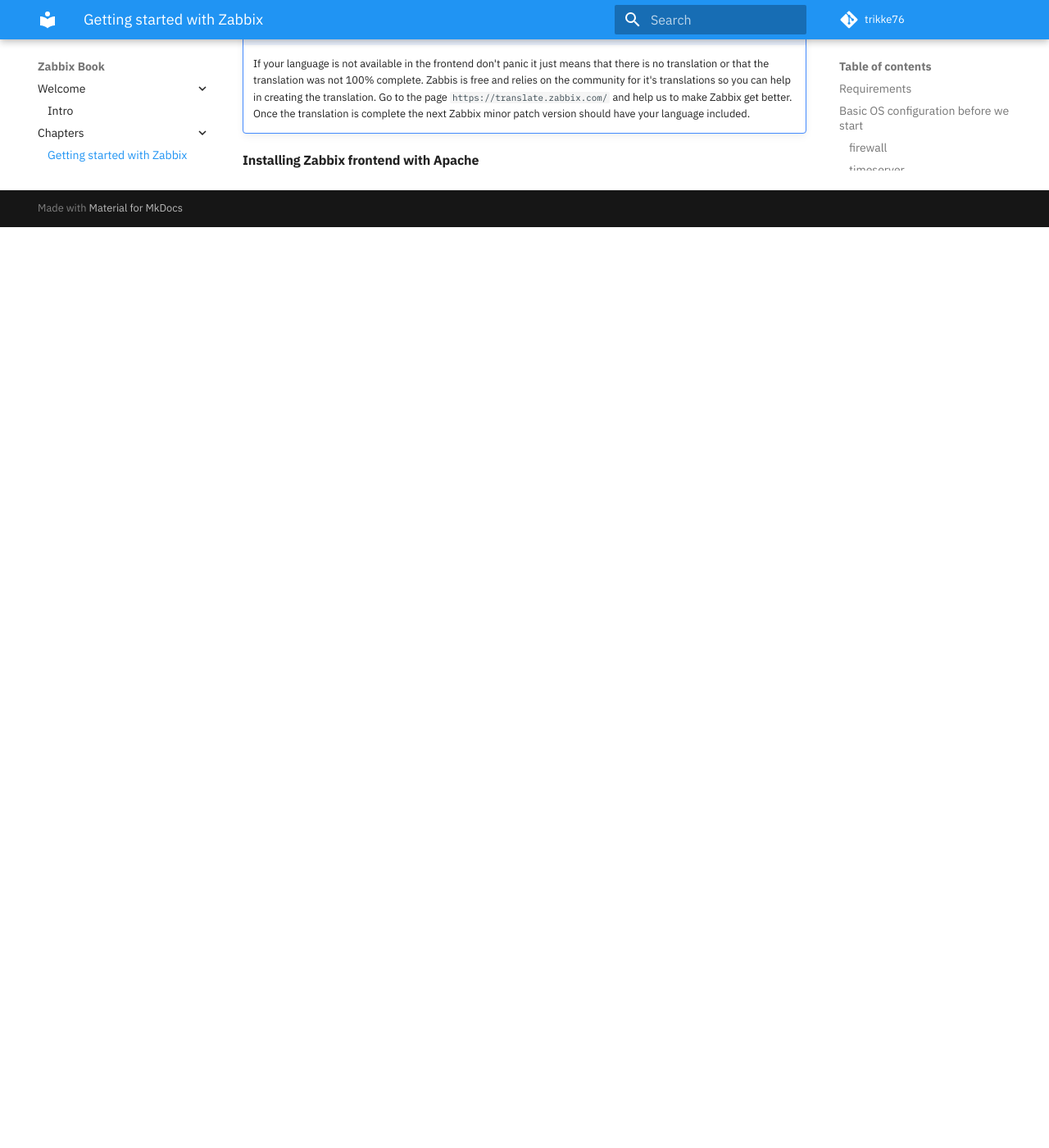
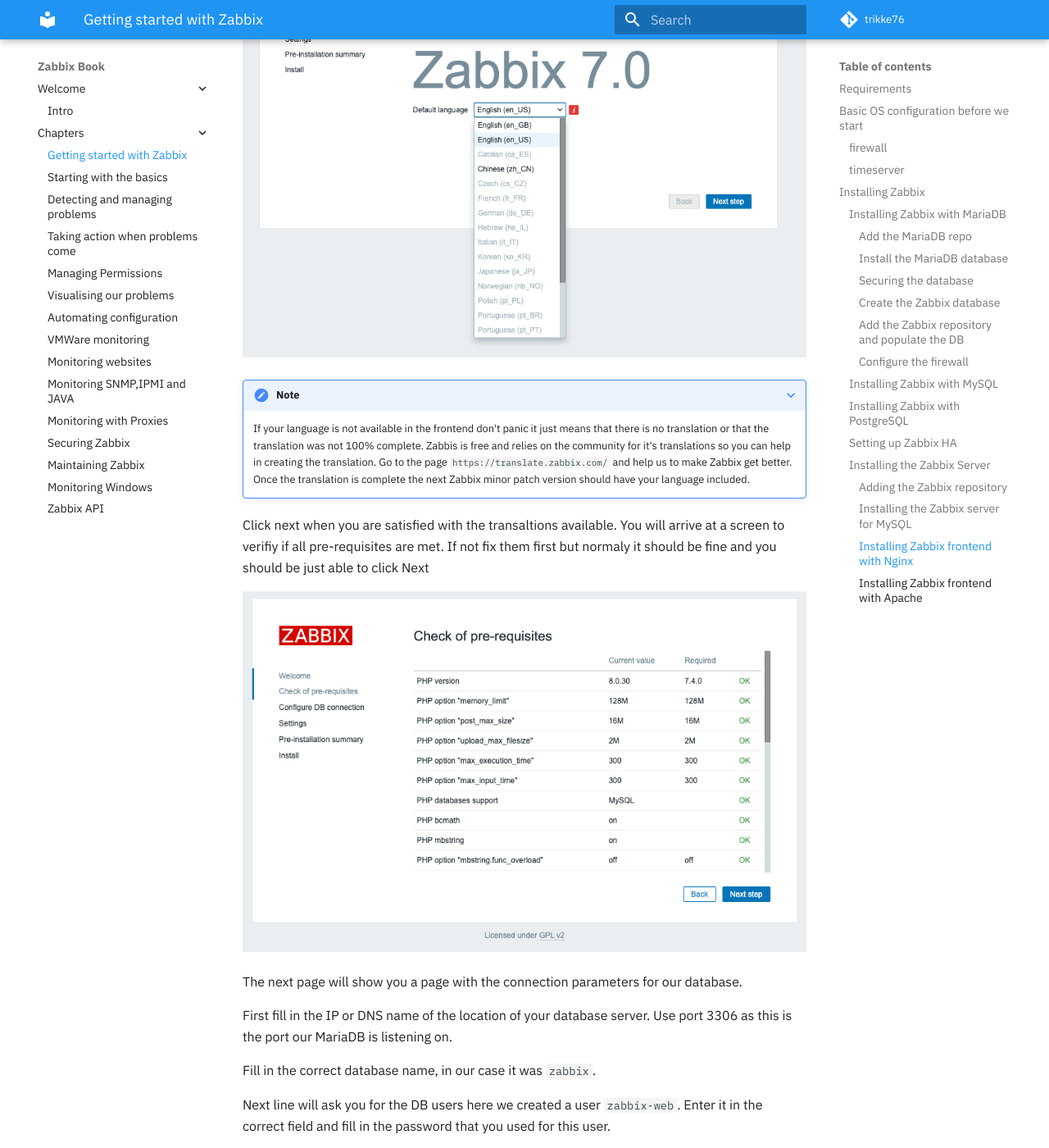
Before and after one commit to Trikke76/Zabbix-Book, an MkDocs documentation site: the page built from docs/01-Getting started with Zabbix.md, in a window 1280 px wide and 1400 px high, scrolled down 20773 px. Shown: the whole window at 82% size. Built offline with MkDocs 1.6.1 and Material for MkDocs 9.7.7, drawn with Linux system fonts in a browser that asks for light colours; comment, search, counter and statistics services are not loaded; before the commit the page ends 21050 px from its top, so only the background shows below that; some of the changed text lies outside the part shown.

````diff
--- a/docs/01-Getting started with Zabbix.md
+++ b/docs/01-Getting started with Zabbix.md
@@ -876,12 +876,43 @@ The command returns us 2 lines but as we have seen that the code was zh_CN we on
 
 When we return now to our frontend we are able to select the Chinese language.
 
+![Zabbix Welcome page](CH01/zabbix-locales-chinese.png)
+
 ???+ Note
     If your language is not available in the frontend don't panic it just means that there is no translation or that the translation was not 100% complete. Zabbis is free and relies on the community for it's translations so you can help in creating the translation. Go to the page ```https://translate.zabbix.com/``` and help us to make Zabbix get better. Once the translation is complete the next Zabbix minor patch version should have your language included.
 
+Click next when you are satisfied with the transaltions available. You will arrive at a screen to verifiy if all pre-requisites are met. If not fix them first but normaly it should be fine and you should be just able to click Next
+
+![Zabbix Welcome page](CH01/pre-requisites.png)
+
+The next page will show you a page with the connection parameters for our database.
+
+First fill in the IP or DNS name of the location of your database server. Use port 3306 as this is the port our MariaDB is listening on.
+
+Fill in the correct  database name, in our case it was ```zabbix```.
+
+Next line will ask you for the DB users here we created a user ```zabbix-web```. Enter it in the correct field and fill in the password that you used for this user.
+
+Make sure the option ```Database TLS encryption``` is not selected and press ```Next step```.
+
+![Zabbix Welcome page](CH01/db-connection.png)
+
+We are almost there. The only thing that rests us to do is give our instance a name, select our timezone and select a default time we like to use.
+
+![Zabbix Welcome page](CH01/zabbix-summary.png)
+
+Press ```Next step``` again you will see a page that tells you that the configuration is successful.
+Press Finish to end the configuration.
 
 
+![Zabbix Welcome page](CH01/zabbix-succcess.png)
 
+We are now ready to login :
+
+![Zabbix Welcome page](CH01/zabbix-login.png)
+
+Login : Admin
+Password : zabbix
 
 
 #### Installing Zabbix frontend with Apache
````
Also changed, not shown: docs/CH01/db-connection.png (added), docs/CH01/pre-requisites.png (added), docs/CH01/zabbix-locales-chinese.png (added), docs/CH01/zabbix-locales.png, docs/CH01/zabbix-login.png (added), docs/CH01/zabbix-succcess.png (added), docs/CH01/zabbix-summary.png (added).
